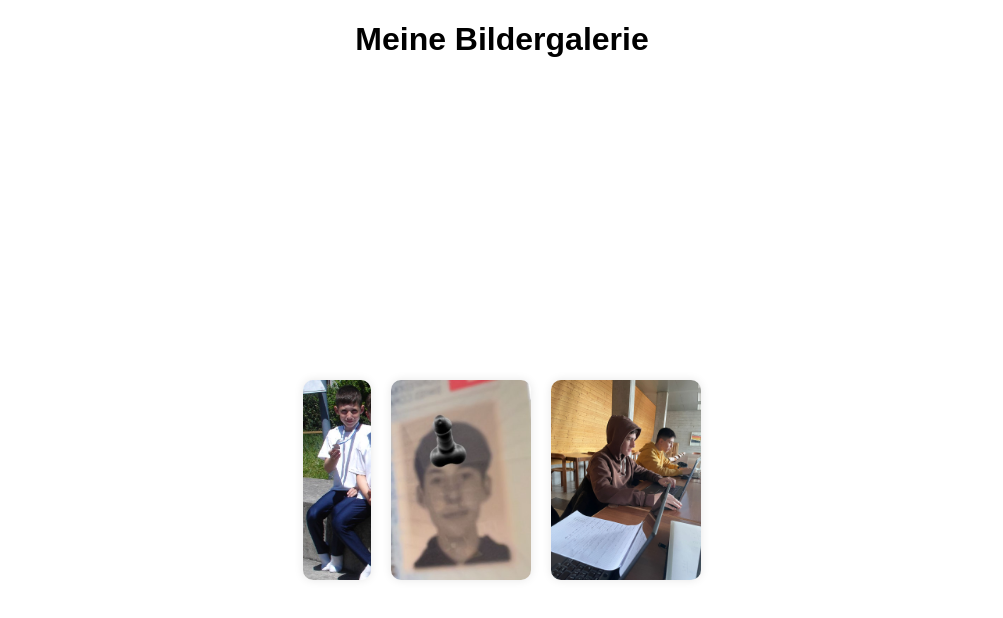
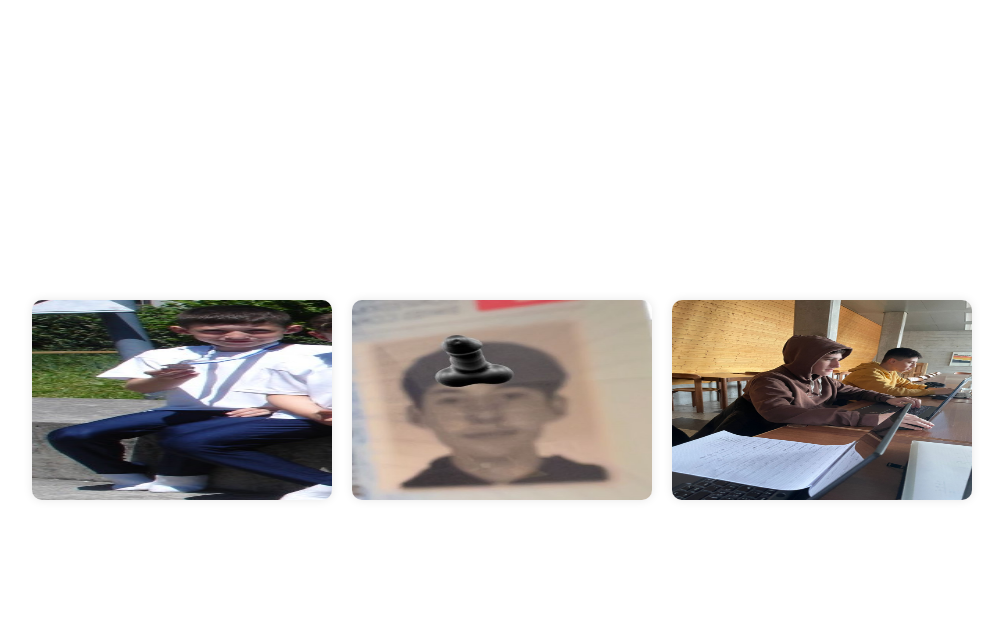
Before and after one commit to the-dionis/the-dionis.github.io, a plain HTML site: page index.html in a window 1280 px wide. Shown: the whole page, without its empty margins (138-1141 px from the left). Drawn offline with Linux system fonts and the light colour scheme.

Commit message:
Update index.html

```diff
--- a/index.html
+++ b/index.html
@@ -13,14 +13,13 @@
         }
         .gallery {
             display: flex;
-            flex-wrap: wrap; /* Bilder werden in einer Zeile umgebrochen */
             justify-content: center;
             align-items: center;
             height: 100vh;
         }
         .gallery img {
-            width: auto; /* Bildbreite anpassen */
-            height: 200px; /* Festlegung der Bildhöhe */
+            width: 300px;
+            height: 200px;
             margin: 10px;
             border-radius: 10px;
             box-shadow: 0 0 10px rgba(0, 0, 0, 0.1);
@@ -29,13 +28,9 @@
         .gallery img:hover {
             transform: scale(1.1);
         }
-        h1 {
-            text-align: center; /* Titel zentrieren */
-        }
     </style>
 </head>
 <body>
-    <h1>Meine Bildergalerie</h1>
     <div class="gallery">
         <img src="assets/d1.jpeg" alt="Bild 1">
         <img src="assets/d2.jpg" alt="Bild 2">
```
